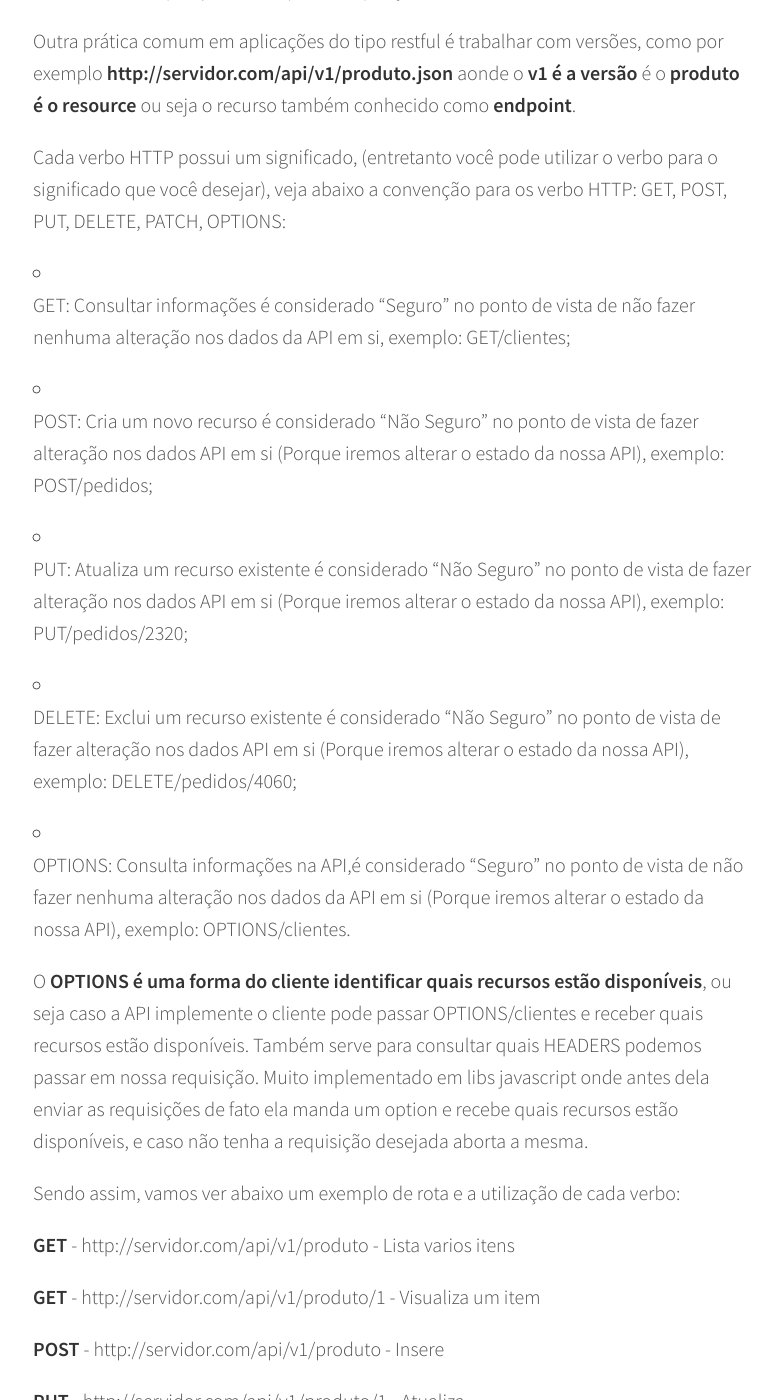
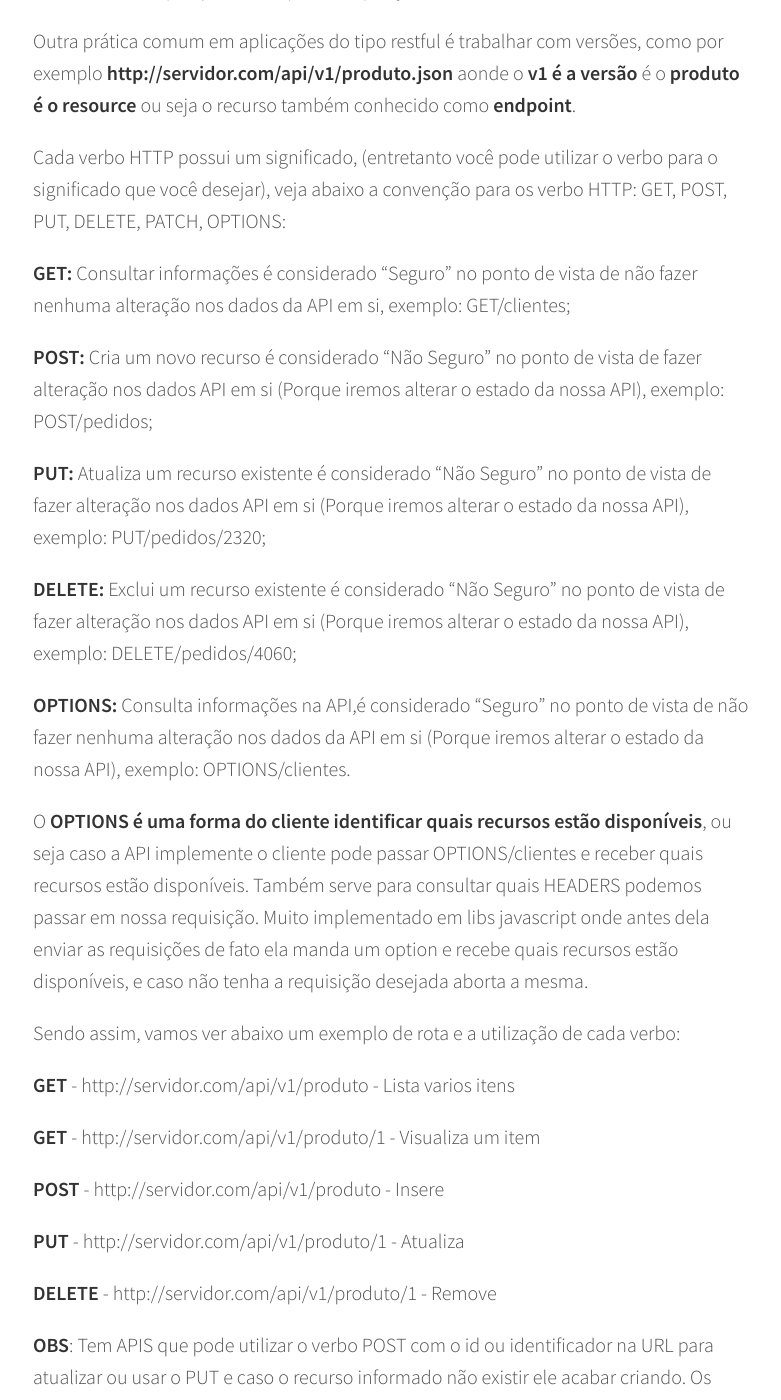
Before and after one commit to paulodutra/paulodutra.github.io, a Jekyll site: the page built from _posts/2020-04-21-webservices-api-restful-e-protocolo-http.md, in a window 1280 px wide and 1400 px high, scrolled down 1859 px. Shown: the whole window, without its empty margins (247-1028 px from the left). Built offline with Jekyll 4.4.1, drawn with Linux system fonts in a browser that asks for light colours; comment, search, counter and statistics services are not loaded; some of the changed lines change nothing that is shown; some of the changed text lies outside the part shown.

Commit message:
ajuste na formatação e no destaque do texto

```diff
--- a/_posts/2020-04-21-webservices-api-restful-e-protocolo-http.md
+++ b/_posts/2020-04-21-webservices-api-restful-e-protocolo-http.md
@@ -35,7 +35,7 @@ API é um grupo de rotinas, protocolo é métodos que permite a comunicação en
 ## RestFul e Protocolo HTTP
 
 Proposto por Roy Fielding nos anos 2000, RestFul é uma arquitetura que faz uso do protocolo HTTP, padroniza uma interface para gerência de recursos e manipulação do mesmos através da troca representacional de estados.
-Restful significa: **Re**presentational **S**tate Tranfer ou Transferência de estado representacional, é orientado a resource ou seja a recursos,  O **ful representa a implementação de fato do REST**, ou seja esta implementando a arquitetura REST em nossa API. É **Stateless** ou seja não guarda estado (não armazena sessão ou cookie).
+Restful significa: **Re**presentational **S**tate **T**ranfer ou Transferência de estado representacional, é orientado a resource ou seja a recursos,  O **ful representa a implementação de fato do REST**, ou seja esta implementando a arquitetura REST em nossa API. É **Stateless** ou seja não guarda estado (não armazena sessão ou cookie).
 
 Um servidor Restfull, pode ser consumido por aplicações clientes (AngularJS, View.JS, Guzzle, CURL, ReactJS entre outros) ou em aplicações que rodam no lado do servidor (essa aplicação pode utilizar um servidor restfull, para lhe prover as informações).
 
@@ -45,15 +45,15 @@ Outra prática comum em aplicações do tipo restful é trabalhar com versões,
 
 Cada verbo HTTP possui um significado, (entretanto você pode utilizar o verbo para o significado que você desejar), veja abaixo a convenção para os verbo HTTP: GET, POST, PUT, DELETE, PATCH, OPTIONS:
 
-- GET: Consultar informações é considerado "Seguro" no ponto de vista de não fazer nenhuma alteração nos dados da API em si, exemplo: GET/clientes;
+**GET:** Consultar informações é considerado "Seguro" no ponto de vista de não fazer nenhuma alteração nos dados da API em si, exemplo: GET/clientes;
 
-- POST: Cria um novo recurso é considerado "Não Seguro" no ponto de vista de fazer alteração nos dados API em si (Porque iremos alterar o estado da nossa API), exemplo: POST/pedidos;
+**POST:** Cria um novo recurso é considerado "Não Seguro" no ponto de vista de fazer alteração nos dados API em si (Porque iremos alterar o estado da nossa API), exemplo: POST/pedidos;
 
-- PUT: Atualiza um recurso existente é considerado "Não Seguro" no ponto de vista de fazer alteração nos dados API em si (Porque iremos alterar o estado da nossa API), exemplo: PUT/pedidos/2320;
+**PUT:** Atualiza um recurso existente é considerado "Não Seguro" no ponto de vista de fazer alteração nos dados API em si (Porque iremos alterar o estado da nossa API), exemplo: PUT/pedidos/2320;
 
-- DELETE: Exclui um recurso existente é considerado "Não Seguro" no ponto de vista de fazer alteração nos dados API em si (Porque iremos alterar o estado da nossa API), exemplo: DELETE/pedidos/4060;
+**DELETE:** Exclui um recurso existente é considerado "Não Seguro" no ponto de vista de fazer alteração nos dados API em si (Porque iremos alterar o estado da nossa API), exemplo: DELETE/pedidos/4060;
 
-- OPTIONS: Consulta informações na API,é considerado "Seguro" no ponto de vista de não fazer nenhuma alteração nos dados da API em si (Porque iremos alterar o estado da nossa API), exemplo: OPTIONS/clientes.
+**OPTIONS:** Consulta informações na API,é considerado "Seguro" no ponto de vista de não fazer nenhuma alteração nos dados da API em si (Porque iremos alterar o estado da nossa API), exemplo: OPTIONS/clientes.
 
 
 O **OPTIONS é uma forma do  cliente identificar quais recursos estão disponíveis**, ou seja caso a API implemente o cliente pode passar OPTIONS/clientes e receber quais recursos estão disponíveis. Também serve para consultar quais HEADERS podemos passar em nossa requisição. Muito implementado em libs javascript onde antes dela enviar as requisições de fato ela manda um option e recebe quais recursos estão disponíveis, e caso não tenha a requisição desejada aborta a mesma.
```
